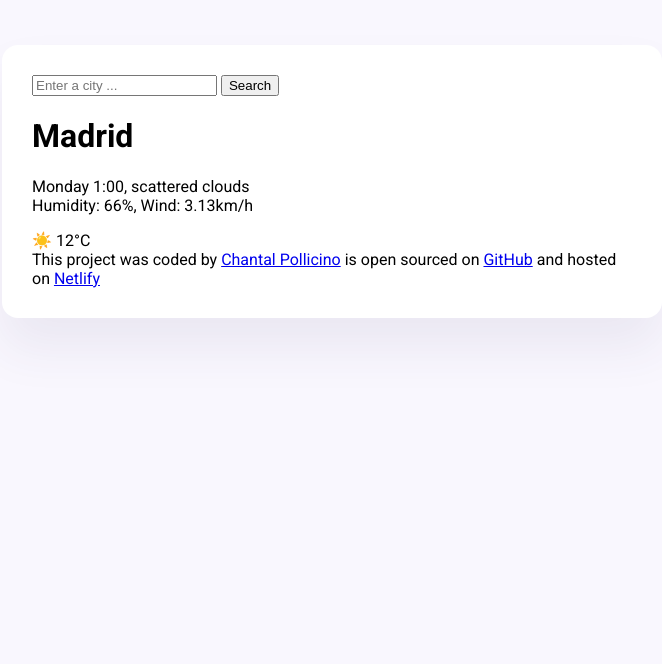
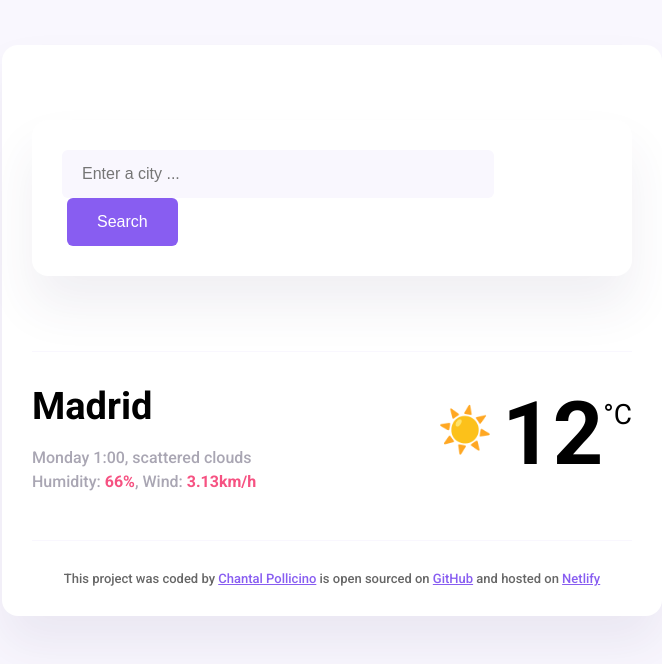
Before and after one commit to ChantalBarb/Weather7, a plain HTML site: page index.html in a window 1280 px wide. Shown: the whole page, without its empty margins (308-970 px from the left). Drawn offline with Linux system fonts and the light colour scheme.

Commit message:
added basic css

```diff
--- a/index.html
+++ b/index.html
@@ -16,23 +16,30 @@
 <body>
     <div class="weather-app">
     <header>
-        <form>
-            <input type="search" placeholder="Enter a city ..." required/>
-            <input type="submit" value="Search"/>
+        <form class="weather-app">
+            <input type="search" placeholder="Enter a city ..." required class="search-form-input"/>
+            <input type="submit" value="Search" class="search-form-button"/>
         </form>
     </header>
     <main>
-    <div>
-    <h1>Madrid</h1>
-    <p>
+    <div class="weather-app-data">
+        <div>
+    <h1 class="weather-app-city">Madrid</h1>
+    <p class="weather-app-details">
         Monday 1:00, scattered clouds
         <br/>
-        Humidity: 66%, Wind: 3.13km/h
+        Humidity: <strong>66%</strong>, Wind: <strong>3.13km/h</strong>
     </p>
 </div>
-<div> ☀️ 12°C</div>
+<div class="weather-app-temperature-container">
+    <div class="weather-app-icon">☀️</div>
+    <div class="weather-app-temperature">12</div>
+    <div class="weather-app-unit">°C</div>
+</div>
+</div>
 </main>
-    <footer>This project was coded by <a href="https://github.com/ChantalBarb" target="_blank">Chantal Pollicino</a>  is open sourced on <a href="https://github.com/ChantalBarb/Weather7" target="_blank">GitHub</a> and hosted on <a href="https://app.netlify.com/sites/eltiempo7/overview" target="_blank">Netlify</a>
+    <footer>
+        This project was coded by <a href="https://github.com/ChantalBarb" target="_blank">Chantal Pollicino</a>  is open sourced on <a href="https://github.com/ChantalBarb/Weather7" target="_blank">GitHub</a> and hosted on <a href="https://app.netlify.com/sites/eltiempo7/overview" target="_blank">Netlify</a>
     </footer>
 </div>
 </body>
--- a/src/style.css
+++ b/src/style.css
@@ -1,6 +1,9 @@
 body{
     background-color: #f9f7fe;
     font-family: "Roboto", sans-serif;
+}
+a {
+    color: #885df1;
 }
 .weather-app {
     background: white;
@@ -10,3 +13,70 @@ body{
     border-radius: 16px;
     padding: 30px;
 }
+header {
+    border-bottom: 1px solid #f9f7fe;
+    padding: 0 0 30px 0;
+}
+.search-form-input{
+    background-color: #f9f7fe;
+    border: none;
+    border-radius: 6px;
+    width: 80%;
+    font-size: 16px;
+    padding: 15px 20px;
+}
+
+.search-form-button {
+    background: #885df1;
+    padding: 15px 30px;
+    border: none;
+    font-size: 16px;
+    margin-left: 5px;
+    border-radius: 6px;
+    color: white;
+}
+main {
+    padding: 30px 0;
+}
+.weather-app-data {
+    display: flex;
+    justify-content: space-between;
+}
+.weather-app-city {
+    margin: 0;
+    font-size: 38px;
+    line-height: 48px;
+}
+.weather-app-details {
+    font-size: 16px;
+    color: rgba(39, 33, 66, 0.4);
+    line-height: 24px;
+    font-weight: 500;
+}
+.weather-app-details strong {
+    color: #f65282
+}
+.weather-app-temperature-container{
+    display: flex;
+}
+.weather-app-icon {
+    font-size: 44px;
+    margin-top: 22px;
+}
+.weather-app-temperature{
+    font-size: 88px;
+    margin-left: 10px;
+    font-weight: bold;
+}
+.weather-app-unit{
+margin-top: 16px;
+font-size: 28px;
+}
+footer {
+    border-top: 1px solid #f9f7fe;
+    padding: 30px 0 0  0;
+    text-align: center;
+    font-weight: 500;
+    font-size: 13px;
+    color: rgba(0, 0, 0, 0.6);
+}
```
